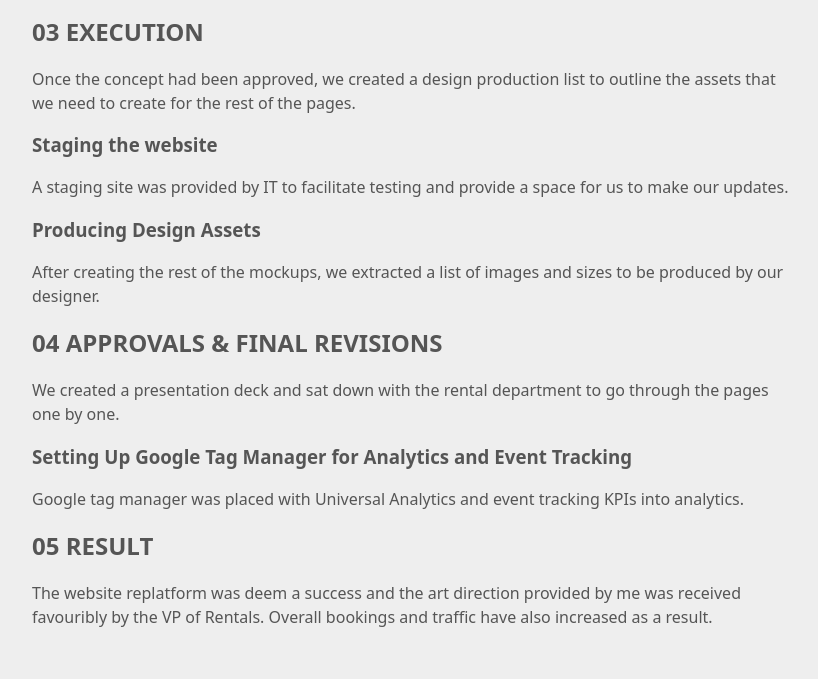
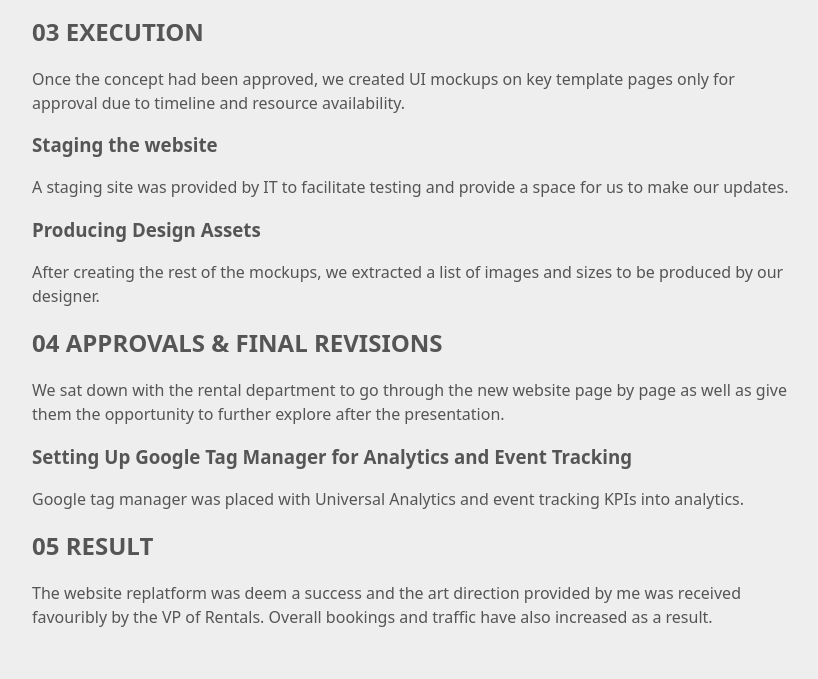
Before and after one commit to jackiehyho/portfolio2024-final, an Astro site: page /portfolio/four-seasons-rv-rental in a window 1280 px wide. Shown: the part 2450-3129 px from the top of the page, without its empty margins (224-1042 px from the left). Built offline with nearby package versions, Linux system fonts and the light colour scheme; Astro itself is replaced by a stand-in of ours.

Commit message:
Update four seasons portfolio

```diff
--- a/src/content/portfolio/four-seasons-rv-rental.md
+++ b/src/content/portfolio/four-seasons-rv-rental.md
@@ -60,7 +60,7 @@ After reviewing all of our notes, we synthesized the research to prescribed a so
 A lo-fidelity diagram was created in sketch to help guide users through what was required to make a booking request. A Hi-fidelity prototype was also created to help the rental department visualize the art direction and conceptual website.
 
 ## 03 EXECUTION
-Once the concept had been approved, we created a design production list to outline the assets that we need to create for the rest of the pages.
+Once the concept had been approved, we created UI mockups on key template pages only for approval due to timeline and resource availability.
 
 ### Staging the website
 A staging site was provided by IT to facilitate testing and provide a space for us to make our updates.
@@ -68,9 +68,8 @@ A staging site was provided by IT to facilitate testing and provide a space for
 ### Producing Design Assets
 After creating the rest of the mockups, we extracted a list of images and sizes to be produced by our designer.
 
-
 ## 04 APPROVALS & FINAL REVISIONS
-We created a presentation deck and sat down with the rental department to go through the pages one by one.
+We sat down with the rental department to go through the new website page by page as well as give them the opportunity to further explore after the presentation.
 
 ### Setting Up Google Tag Manager for Analytics and Event Tracking
 Google tag manager was placed with Universal Analytics and event tracking KPIs into analytics.
```
Also changed, not shown: src/images/portfolio/four-seasons-rv-rental/FourSeasonsRVRental-Homepage.png (added).
